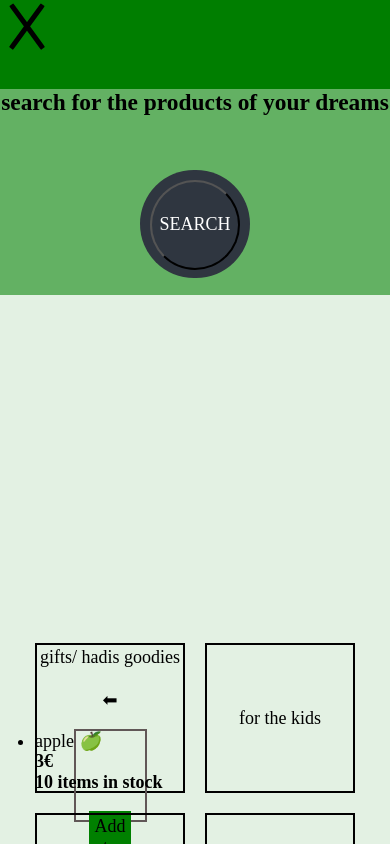
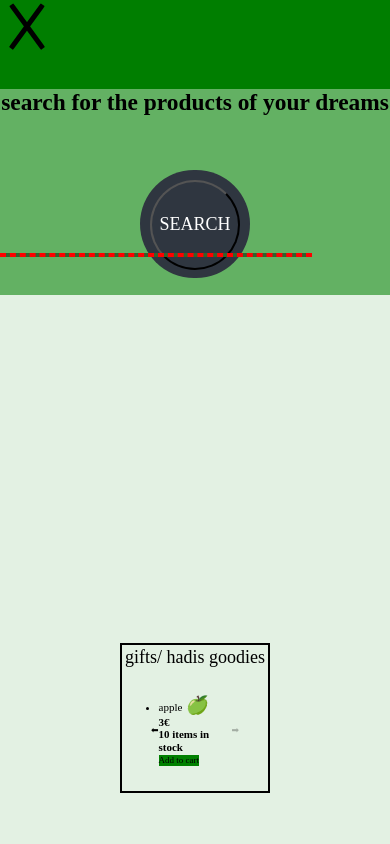
Before and after one commit to AngelosPa/online-shop, a React (Create React App) app: page / in a window 390 px wide. Shown: the top 844 px of the page. Built offline with nearby package versions, Linux system fonts and the light colour scheme.

Commit message:
read me notes

```diff
--- a/package.json
+++ b/package.json
@@ -12,6 +12,7 @@
     "react": "^17.0.2",
     "react-dom": "^17.0.2",
     "react-icons": "^4.2.0",
+    "react-router-dom": "^5.2.0",
     "react-scripts": "4.0.3",
     "web-vitals": "^1.1.2"
   },
--- a/src/components/HeroSection.js
+++ b/src/components/HeroSection.js
@@ -1,7 +1,7 @@
 // import React from "react";
 import React, { useState, useContext } from "react";
 import Data from "../data.json";
-
+import ProductList from "./innercomponents/ProductList";
 import ProductItem from "./innercomponents/Productitem";
 import { StoreContext } from "../context";
 const HeroSection = () => {
@@ -17,6 +17,7 @@ const HeroSection = () => {
 
   const changeHandle = (e) => {
     setUserInput(() => e.target.value);
+    //store.lookUp();
     lookUp();
   };
   //for the searchbar -> RE CREATE IT INSIDE THE CONTEXT FOLDER
@@ -71,6 +72,7 @@ const HeroSection = () => {
         </ul>
       </nav>
       <h2>search for the products of your dreams </h2>
+
       <div className="searchbarteam">
         <form onSubmit={handleSubmit} class="searchBox">
           <input
@@ -85,9 +87,9 @@ const HeroSection = () => {
       </div>
 
       <div className="space-for-results">
-        {" "}
         {/* this one displays everything and if the user typews something displays only that i want it to soplay only when the user rights */}
-        {/* <ProductList data={userInput ? filteredData : data} /> */}
+        {/* <ProductList data={userInput ? filteredData : store.data} /> */}
+        {userInput ? items : null}
         {/* <ProductList data={filteredData} addToCart={addToCart} /> */}
       </div>
     </div>
--- a/src/components/MainShop.js
+++ b/src/components/MainShop.js
@@ -1,6 +1,13 @@
 import React, { useState, useContext } from "react";
+import { BrowserRouter as Router, Switch, Route } from "react-router-dom";
 import { Store } from "../context";
 import ProductList from "./innercomponents/ProductList";
+import Beauty from "./innercomponents/Beauty";
+import Car from "./innercomponents/Car";
+import Kids from "./innercomponents/Kids";
+import Technologie from "./innercomponents/Technologie";
+import Wellness from "./innercomponents/Wellness";
+import Sports from "./innercomponents/Sports";
 const MainShop = () => {
   const [val, setVal] = useState(0);
 
@@ -22,12 +29,34 @@ const MainShop = () => {
           {/* <ProductList /> */}
         </div>
       </div>
-      <div className="item">for the kids</div>
-      <div className="item">for the car</div>
-      <div className="item">beauty products</div>
-      <div className="item">technology</div>
-      <div className="item">wellness and beauty</div>
-      <div className="item">Sports</div>
+      <Router>
+        <Switch>
+          <Route path="/kids" exact>
+            <Kids />
+            <div className="item">for the kids</div>
+          </Route>
+          <Route path="/car" exact>
+            <Car />
+            <div className="item">for the car</div>
+          </Route>
+          <Route path="/beauty" exact>
+            <Beauty />
+            <div className="item">beauty products</div>
+          </Route>
+          <Route path="/technology" exact>
+            <Technologie />
+            <div className="item">technology</div>
+          </Route>
+          <Route path="/wellness" exact>
+            <Wellness />
+            <div className="item">wellness</div>
+          </Route>
+          <Route path="/sports" exact>
+            <Sports />
+            <div className="item">Sports</div>
+          </Route>
+        </Switch>
+      </Router>
     </div>
   );
 };
--- /dev/null
+++ b/src/components/innercomponents/Car.js
@@ -0,0 +1,7 @@
+import React from "react";
+
+function Car() {
+  return <div></div>;
+}
+
+export default Car;
--- /dev/null
+++ b/src/components/innercomponents/Technologie.js
@@ -0,0 +1,7 @@
+import React from "react";
+
+function Technologie() {
+  return <div></div>;
+}
+
+export default Technologie;
--- a/src/context/index.js
+++ b/src/context/index.js
@@ -1,6 +1,8 @@
 import React from "react";
 import Data from "../data.json";
+
 //an object with our data.json and the functions for the card add and for the total ammount
+
 const Store = {
   data: Data,
   cart: [],
@@ -9,6 +11,9 @@ const Store = {
     return this.cart.reduce((acc, cur) => acc + cur.price, 0);
   },
   addToCart: (item) => Store.cart.push(item),
+  //lookUp: function () {
+   // return "skjata";
+ // },
 };
 
 const StoreContext = React.createContext(Store);
--- a/src/scss/layouts/__layouts-dir.scss
+++ b/src/scss/layouts/__layouts-dir.scss
@@ -51,11 +51,13 @@ body {
     }
 
     .space-for-results {
-      background-color: green;
+      background-color: rgb(45, 100, 45);
       position: absolute;
+      border: 2px red dashed;
       top: 30%;
       @include flexthing;
       width: 100%;
+      // height: 5rem;
     }
   }
 
@@ -65,14 +67,13 @@ body {
     height: 58vh;
     .carusel {
       @include flexthing;
-      border: 2px rgb(97, 87, 87) solid;
+      //  border: 2px rgb(97, 87, 87) solid;
       width: 50%;
       height: 80%;
     }
     .slider {
       @include flexthing;
       button:nth-last-child(n) {
-        margin: 1rem 3rem 1rem 3rem;
         background-color: transparent;
         border: none;
       }
@@ -127,10 +128,50 @@ body {
         position: absolute;
         top: 30%;
         @include flexthing;
-        width: 100%;
+        flex-wrap: wrap;
+        width: 80%;
       }
     }
 
+    .carusel {
+      @include flexthing;
+      flex-wrap: wrap;
+      margin: 0;
+      padding: 0;
+    }
+    button {
+      margin: 0;
+      padding: 0;
+    }
+    .slider {
+      @include flexthing;
+      margin: 0;
+      padding: 0;
+
+      ul li,
+      h5,
+      h6 {
+        font-size: 11px;
+        margin: 0;
+        padding: 0;
+      }
+      height: 90%;
+      width: 100%;
+      button:nth-last-child(n) {
+        background-color: transparent;
+        border: none;
+        font-size: 9px;
+        margin: 0;
+        padding: 0;
+      }
+
+      width: 100%;
+      height: 80%;
+    }
+    .cardbutton {
+      background-color: green !important;
+      padding: 0.1px;
+    }
     .mainmenu {
       @include flexthing;
 
```
Also changed, not shown: src/components/innercomponents/Beauty.js (added), src/components/innercomponents/Kids.js (added), src/components/innercomponents/Sports.js (added), src/components/innercomponents/Wellness.js (added), 2 other files (tests, documents, lock files or other folders).
